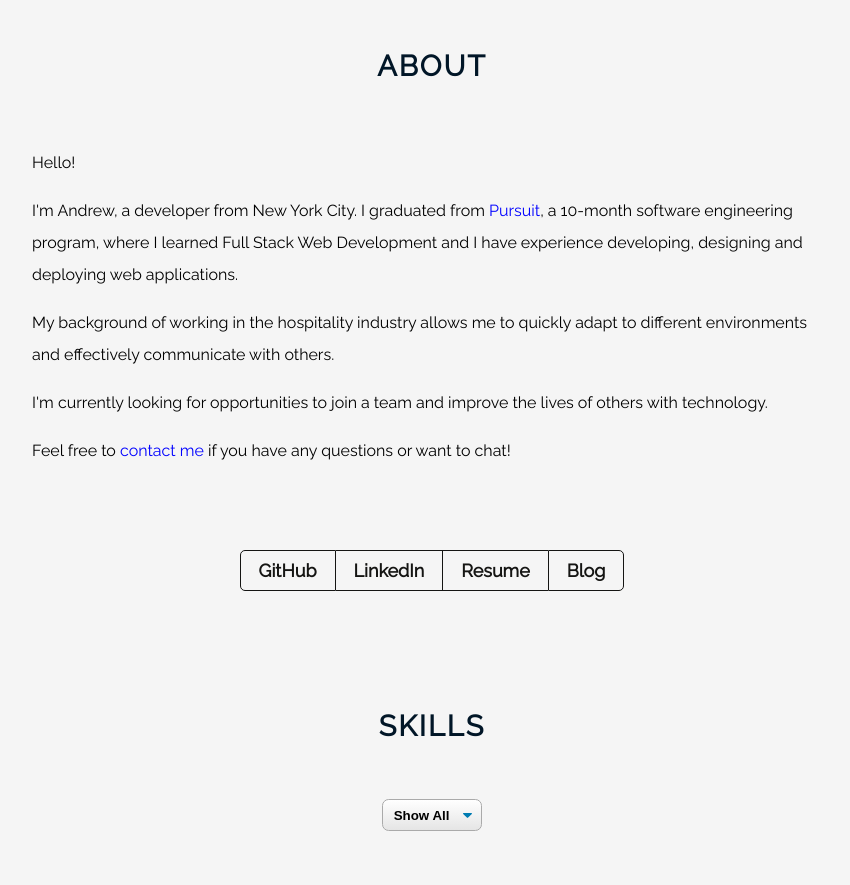
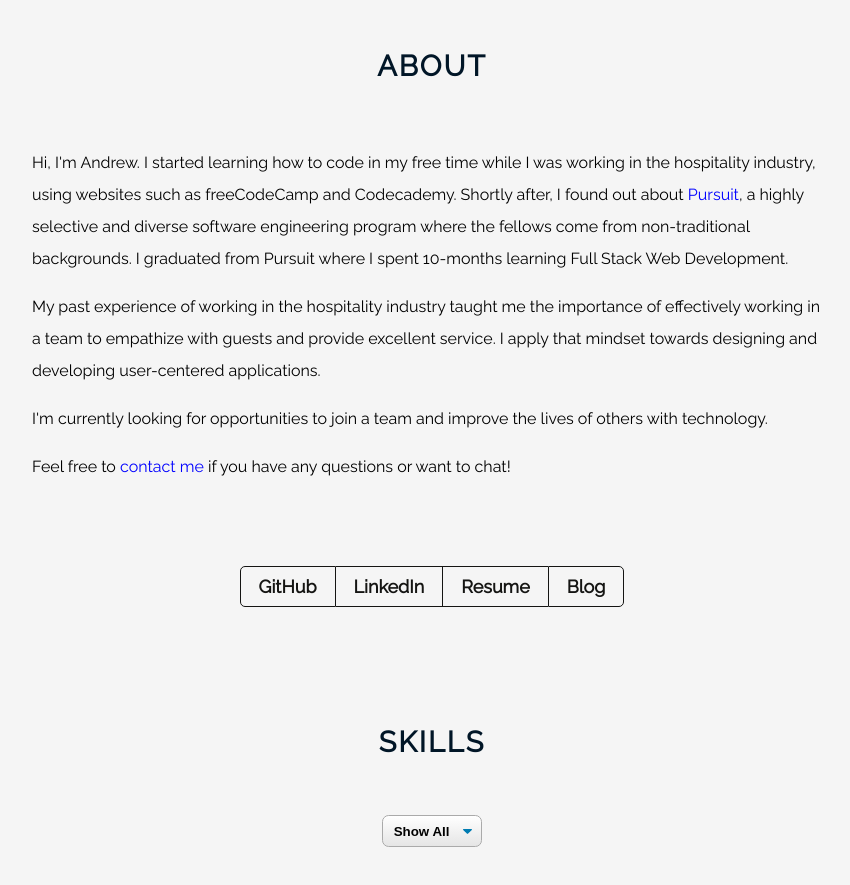
Before and after one commit to Andrew-Kil/andrewkil.com, a React (Create React App) app: page / in a window 1280 px wide. Shown: the part 840-1725 px from the top of the page, without its empty margins (208-1058 px from the left). Built offline with nearby package versions, Linux system fonts and the light colour scheme; some icons are missing.

Commit message:
update About text

```diff
--- a/src/components/About/About.js
+++ b/src/components/About/About.js
@@ -9,23 +9,27 @@ const About = () => {
         <h3>About</h3>
         <section className="about-info">
           <div className="about-text">
-            <p>Hello!</p>
             <p>
-              I'm Andrew, a developer from New York City. I graduated from{" "}
+              Hi, I'm Andrew. I started learning how to code in my free time
+              while I was working in the hospitality industry, using websites
+              such as freeCodeCamp and Codecademy. Shortly after, I found out
+              about{" "}
               <a
                 href="https://www.pursuit.org/"
                 target="_blank"
                 rel="noopener noreferrer">
                 Pursuit
               </a>
-              , a 10-month software engineering program, where I learned Full
-              Stack Web Development and I have experience developing, designing
-              and deploying web applications.
+              , a highly selective and diverse software engineering program
+              where the fellows come from non-traditional backgrounds. I
+              graduated from Pursuit where I spent 10-months learning Full Stack
+              Web Development.
             </p>
             <p>
-              My background of working in the hospitality industry allows me to
-              quickly adapt to different environments and effectively
-              communicate with others.
+              My past experience of working in the hospitality industry taught
+              me the importance of effectively working in a team to empathize
+              with guests and provide excellent service. I apply that mindset
+              towards designing and developing user-centered applications.
             </p>
             <p>
               I'm currently looking for opportunities to join a team and improve
```
